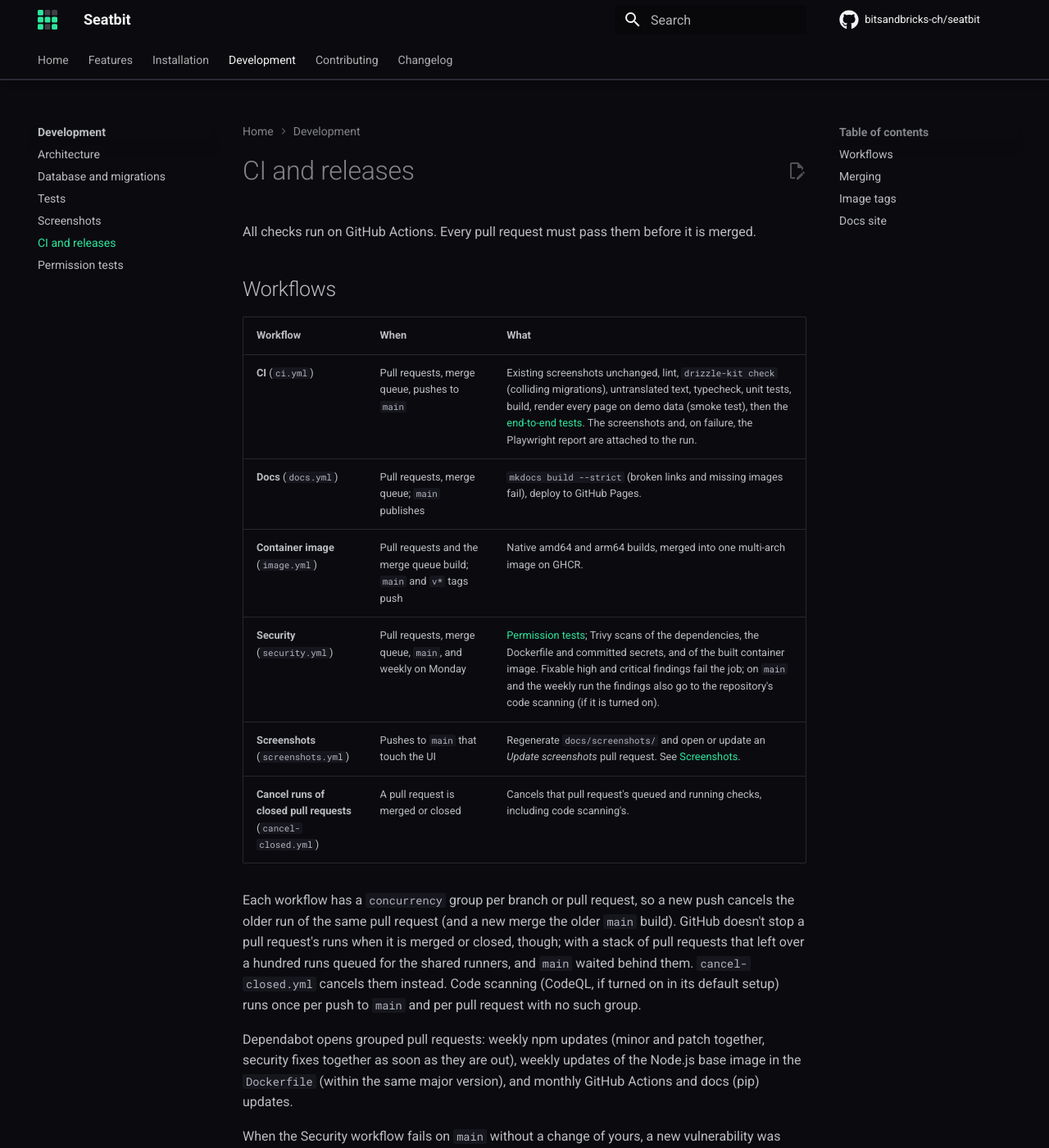
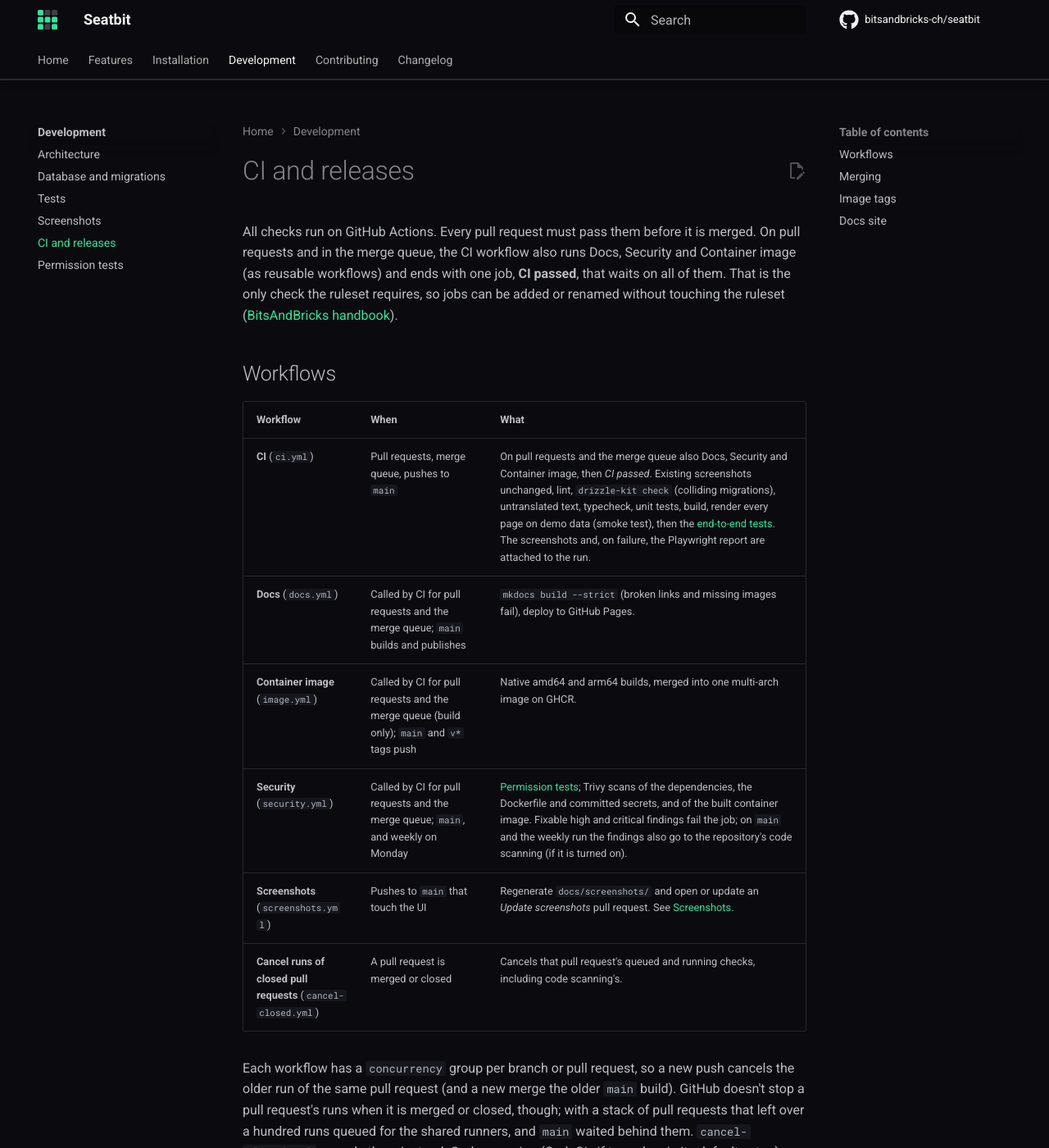
Before and after one commit to bitsandbricks-ch/seatbit, an MkDocs documentation site: the page built from docs/development/ci.md, in a window 1280 px wide and 1400 px high. Shown: the whole window at 82% size. Built offline with MkDocs 1.6.1 and Material for MkDocs 9.7.7, drawn with Linux system fonts in a browser that asks for light colours; comment, search, counter and statistics services are not loaded; some of the changed text lies outside the part shown.

Commit message:
Pin actions to commit shas, add one CI passed check and dev/latest tags
Follows the BitsAndBricks handbook (core/github.md): every action is
pinned to a full sha with its version as a comment, and the ruleset only
needs one check. On pull requests and the merge queue, CI now calls
Docs, Security and Container image as reusable workflows and ends with
"CI passed", which waits on all of them. Docs only deploys from main.
The image also gets :dev (newest main) and :latest (newest release).

Co-Authored-By: Claude Opus 5.5 <noreply@anthropic.com>
Claude-Session: https://claude.ai/code/session_01Mn3pynD5q7rbhSGTRLyFSZ

```diff
--- a/docs/development/ci.md
+++ b/docs/development/ci.md
@@ -1,21 +1,21 @@
 # CI and releases
 
-All checks run on GitHub Actions. Every pull request must pass them before it is merged.
+All checks run on GitHub Actions. Every pull request must pass them before it is merged. On pull requests and in the merge queue, the CI workflow also runs Docs, Security and Container image (as reusable workflows) and ends with one job, **CI passed**, that waits on all of them. That is the only check the ruleset requires, so jobs can be added or renamed without touching the ruleset ([BitsAndBricks handbook](https://github.com/bitsandbricks-ch/handbook/blob/main/core/github.md#cicd)).
 
 ## Workflows
 
 | Workflow | When | What |
 | --- | --- | --- |
-| **CI** (`ci.yml`) | Pull requests, merge queue, pushes to `main` | Existing screenshots unchanged, lint, `drizzle-kit check` (colliding migrations), untranslated text, typecheck, unit tests, build, render every page on demo data (smoke test), then the [end-to-end tests](testing.md). The screenshots and, on failure, the Playwright report are attached to the run. |
-| **Docs** (`docs.yml`) | Pull requests, merge queue; `main` publishes | `mkdocs build --strict` (broken links and missing images fail), deploy to GitHub Pages. |
-| **Container image** (`image.yml`) | Pull requests and the merge queue build; `main` and `v*` tags push | Native amd64 and arm64 builds, merged into one multi-arch image on GHCR. |
-| **Security** (`security.yml`) | Pull requests, merge queue, `main`, and weekly on Monday | [Permission tests](permission-tests.md); Trivy scans of the dependencies, the Dockerfile and committed secrets, and of the built container image. Fixable high and critical findings fail the job; on `main` and the weekly run the findings also go to the repository's code scanning (if it is turned on). |
+| **CI** (`ci.yml`) | Pull requests, merge queue, pushes to `main` | On pull requests and the merge queue also Docs, Security and Container image, then *CI passed*. Existing screenshots unchanged, lint, `drizzle-kit check` (colliding migrations), untranslated text, typecheck, unit tests, build, render every page on demo data (smoke test), then the [end-to-end tests](testing.md). The screenshots and, on failure, the Playwright report are attached to the run. |
+| **Docs** (`docs.yml`) | Called by CI for pull requests and the merge queue; `main` builds and publishes | `mkdocs build --strict` (broken links and missing images fail), deploy to GitHub Pages. |
+| **Container image** (`image.yml`) | Called by CI for pull requests and the merge queue (build only); `main` and `v*` tags push | Native amd64 and arm64 builds, merged into one multi-arch image on GHCR. |
+| **Security** (`security.yml`) | Called by CI for pull requests and the merge queue; `main`, and weekly on Monday | [Permission tests](permission-tests.md); Trivy scans of the dependencies, the Dockerfile and committed secrets, and of the built container image. Fixable high and critical findings fail the job; on `main` and the weekly run the findings also go to the repository's code scanning (if it is turned on). |
 | **Screenshots** (`screenshots.yml`) | Pushes to `main` that touch the UI | Regenerate `docs/screenshots/` and open or update an *Update screenshots* pull request. See [Screenshots](screenshots.md). |
 | **Cancel runs of closed pull requests** (`cancel-closed.yml`) | A pull request is merged or closed | Cancels that pull request's queued and running checks, including code scanning's. |
 
 Each workflow has a `concurrency` group per branch or pull request, so a new push cancels the older run of the same pull request (and a new merge the older `main` build). GitHub doesn't stop a pull request's runs when it is merged or closed, though; with a stack of pull requests that left over a hundred runs queued for the shared runners, and `main` waited behind them. `cancel-closed.yml` cancels them instead. Code scanning (CodeQL, if turned on in its default setup) runs once per push to `main` and per pull request with no such group.
 
-Dependabot opens grouped pull requests: weekly npm updates (minor and patch together, security fixes together as soon as they are out), weekly updates of the Node.js base image in the `Dockerfile` (within the same major version), and monthly GitHub Actions and docs (pip) updates.
+Every action in the workflows is pinned to a full commit sha with its version as a comment (`uses: actions/checkout@<sha> # v7.0.1`); Dependabot updates both. Dependabot opens grouped pull requests: weekly npm updates (minor and patch together, security fixes together as soon as they are out), weekly updates of the Node.js base image in the `Dockerfile` (within the same major version), and monthly GitHub Actions and docs (pip) updates.
 
 When the Security workflow fails on `main` without a change of yours, a new vulnerability was published: merge the Dependabot pull request that fixes it, or bump the dependency yourself.
 
@@ -24,7 +24,7 @@ When the Security workflow fails on `main` without a change of yours, a new vuln
 Many pull requests run in parallel, and each merge makes the others stale. Two repository settings keep that cheap; a maintainer turns them on under **Settings**:
 
 1. **General → Pull Requests → Allow auto-merge.** A pull request can then be set to *merge when ready* and lands as soon as its checks are green and it is approved, instead of waiting to be noticed.
-2. **Rules → Rulesets → New branch ruleset** for `main` with **Require status checks to pass** (*Lint, typecheck, build*, *build* from Docs, *Build amd64* and *Build arm64*) and **Require merge queue**. The queue merges ready pull requests one by one and tests each on top of the ones before it, so two pull requests that each pass alone can't break `main` together. The CI, Docs and Container image workflows run on `merge_group` for this.
+2. **Rules → Rulesets → New branch ruleset** for `main` with **Require status checks to pass** (only *CI passed*) and **Require merge queue**. The queue merges ready pull requests one by one and tests each on top of the ones before it, so two pull requests that each pass alone can't break `main` together. CI runs on `merge_group` for this, and with it Docs, Security and Container image.
 
 Without the merge queue, merge ready pull requests soon after they are green, oldest first.
 
@@ -32,8 +32,10 @@ Without the merge queue, merge ready pull requests soon after they are green, ol
 
 | Tag | |
 | --- | --- |
-| `:main` | Latest build of `main`. |
-| `:main-<UTC timestamp>-<sha>` | Every main build, sortable. |
+| `:latest` | Newest release (`v*` tag). |
+| `:dev` | Newest build of `main`. |
+| `:main` | Newest build of `main` (same as `:dev`). |
+| `:main-<UTC timestamp>-<sha>` | Every main build, sortable (Flux image policies follow it). |
 | `:sha-<short sha>` | A specific commit. |
 | `:1.2.3` | Releases, from `v1.2.3` tags. |
 
```
Also changed, not shown: AGENTS.md (+1 -1 lines), docs/contributing/agents.md (+1 -1 lines), docs/contributing/index.md (+1 -1 lines), docs/installation/docker.md (+2 -1 lines), 6 other files.
